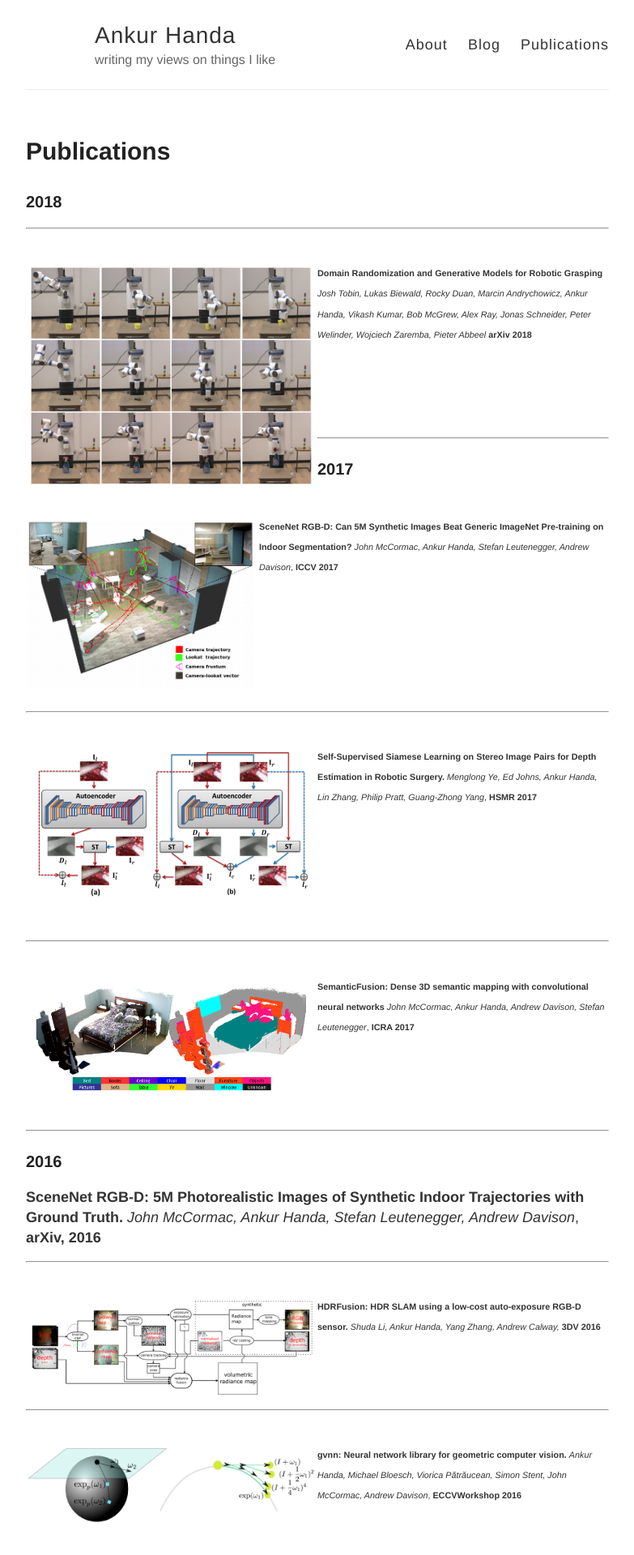
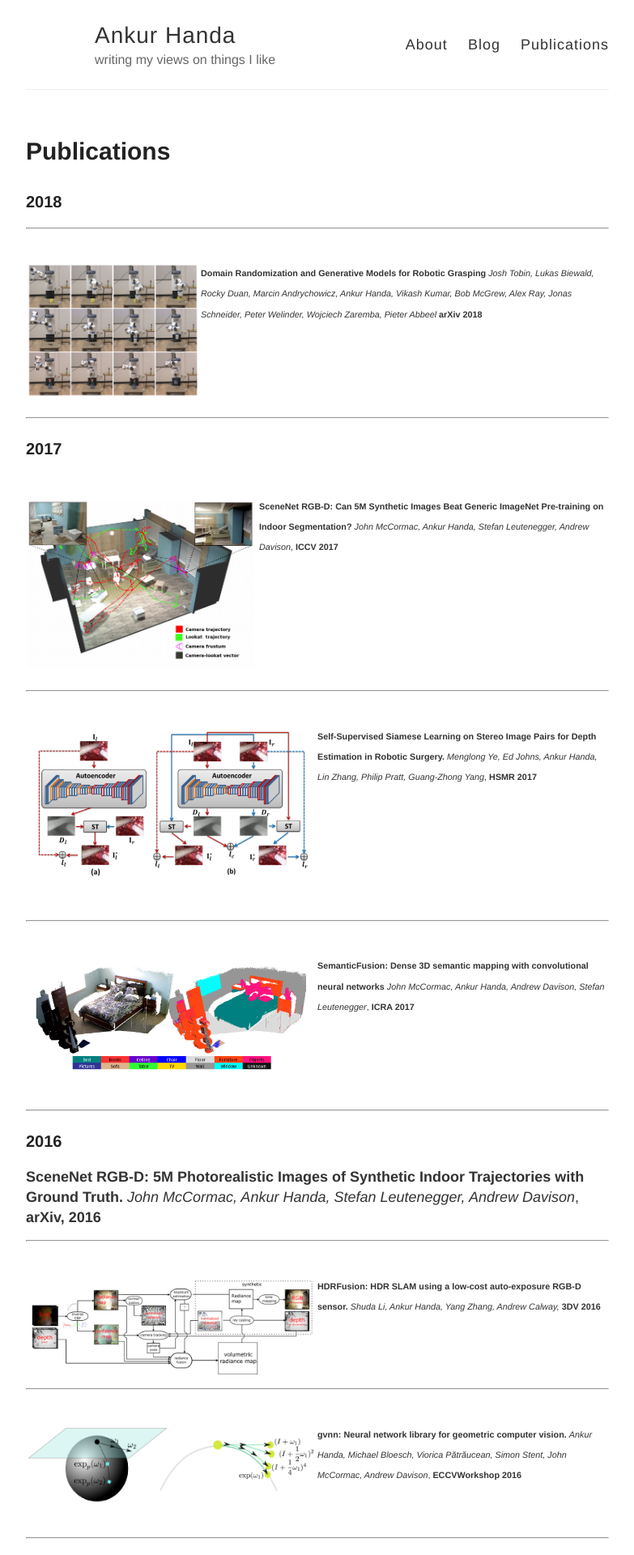
Before and after one commit to ankurhanda/ankurhanda.github.io, a Jekyll site: the page built from publications.md, in a window 1280 px wide. Shown: the top 1920 px of the page at 81% size, without its empty margins (248-1031 px from the left). Built offline with Jekyll 4.4.1, drawn with Linux system fonts in a browser that asks for light colours.

Commit message:
update
Signed-off-by: Ankur Handa <ahanda@nvidia.com>

```diff
--- a/publications.md
+++ b/publications.md
@@ -10,7 +10,7 @@
 <hr>
 
 <br>
-<img align="left" src="/images/pubs/josh_DR_GM.png" width="50%"> <span style="line-height: 1.1; font-size: 0.6em;">**Domain Randomization and Generative Models for Robotic Grasping** _Josh Tobin, Lukas Biewald, Rocky Duan, Marcin Andrychowicz, Ankur Handa, Vikash Kumar, Bob McGrew, Alex Ray, Jonas Schneider, Peter Welinder, Wojciech Zaremba, Pieter Abbeel_ **arXiv 2018**
+<img align="left" src="/images/pubs/josh_DR_GM.png" width="30%"> <span style="line-height: 1.1; font-size: 0.6em;">**Domain Randomization and Generative Models for Robotic Grasping** _Josh Tobin, Lukas Biewald, Rocky Duan, Marcin Andrychowicz, Ankur Handa, Vikash Kumar, Bob McGrew, Alex Ray, Jonas Schneider, Peter Welinder, Wojciech Zaremba, Pieter Abbeel_ **arXiv 2018**
 <br>
 <br>
 <br>
```
